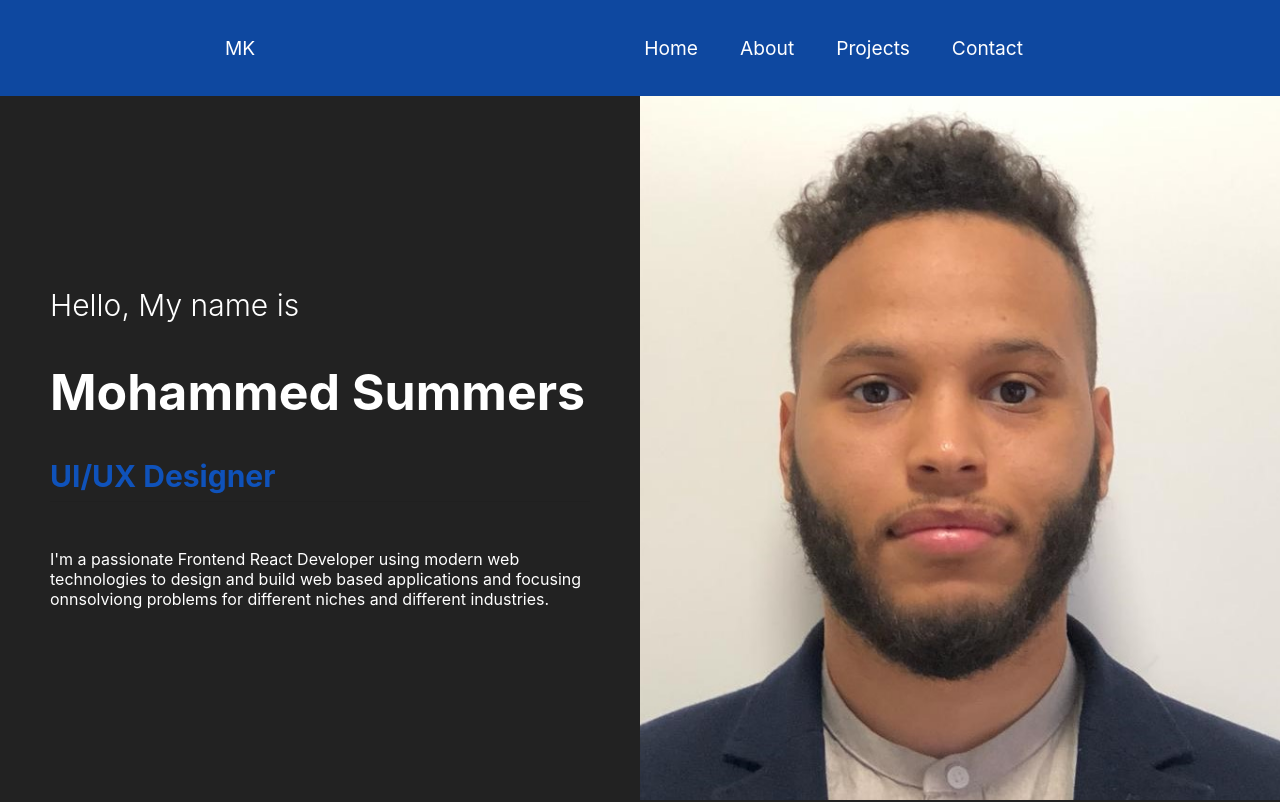
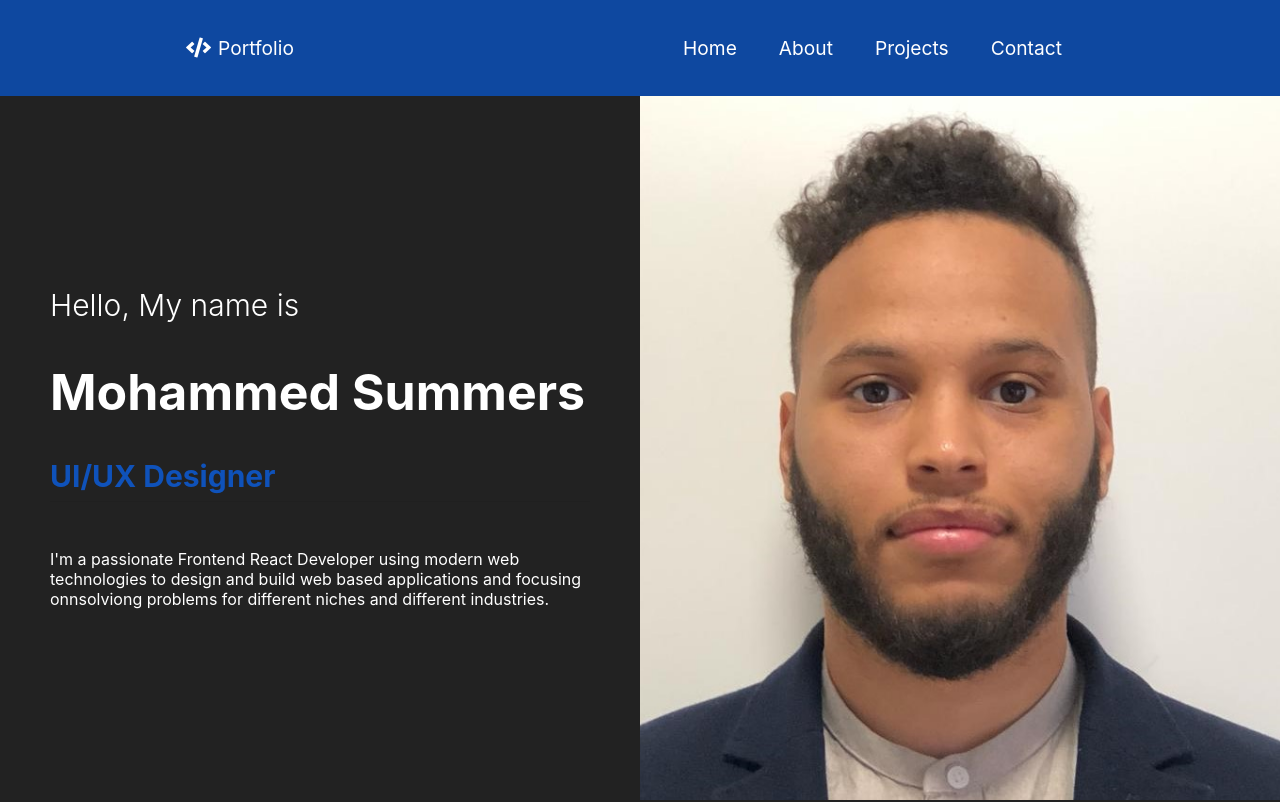
Before and after one commit to mohammed-summers/resume, a React (Create React App) app: page /contact in a window 1280 px wide. Shown: the top 802 px of the page. Built offline with nearby package versions, Linux system fonts and the light colour scheme.

Commit message:
clean up

```diff
--- a/src/components/About/about.css
+++ b/src/components/About/about.css
@@ -42,10 +42,6 @@
   justify-content: space-around;
 }
 
-/* i {
-  color: #0f52ba;
-} */
-/* ------------------------------ */
 .about-left {
   flex: 1;
   display: flex;
--- a/src/components/Contact/contact.css
+++ b/src/components/Contact/contact.css
@@ -36,34 +36,19 @@
 
 .contact-info-item,
 i {
-  /* background: pink; */
   margin: 18px 0;
   display: flex;
   align-items: center;
 }
 
 .contact-icon {
-  /* background: pink; */
   width: 70px;
-  /* height: 70px; */
+
   margin-right: 20px;
   font-size: 50px;
   color: #0f52ba;
   display: flex;
   justify-content: space-around;
-}
-
-.social {
-  width: 350px;
-  font-size: 40px;
-  display: flex;
-  /* background: pink; */
-  justify-content: space-around;
-}
-
-.social-icon {
-  /* color: black; */
-  color: #0f52ba;
 }
 
 .contact-desc {
@@ -75,7 +60,6 @@ form {
 }
 
 form p {
-  /* padding: 5px 0; */
   color: red;
 }
 
@@ -189,10 +173,6 @@ button {
   .contact-wrapper {
     height: 90%;
   }
-
-  /* input {
-    width: 45%;
-  } */
 }
 
 @media screen and (max-width: 350px) {
--- a/src/components/Navbar/Navbar.js
+++ b/src/components/Navbar/Navbar.js
@@ -1,8 +1,6 @@
 import React, { useState } from "react";
 
 import { Link } from "react-scroll";
-// import { HashLink as Link } from "react-router-hash-link";
-// import { Link } from "react-router-dom";
 
 import "./navbar.css";
 
@@ -22,13 +20,11 @@ const Navbar = () => {
             offset={-100}
             duration={500}
           >
-            MK
+            <i class="fas fa-code"></i> Portfolio
           </Link>
-
           <div className="menu-icon" onClick={clickHandler}>
             <i className={click ? "fas fa-times" : "fas fa-bars"} />
           </div>
-
           <ul className={click ? "nav-menu active" : "nav-menu"}>
             <li className="nav-item">
               <Link
--- a/src/components/Navbar/navbar.css
+++ b/src/components/Navbar/navbar.css
@@ -17,6 +17,12 @@
   align-items: center;
   height: 80px;
   max-width: 1500px;
+}
+
+.fa-code {
+  font-size: 20px;
+  padding-right: 7px;
+  background: #0e48a0;
 }
 
 ul {
```
Also changed, not shown: src/components/Contact/Contact.js (+0 -29 lines), src/components/ProjectItem/projectitem.css (+0 -15 lines), src/components/ProjectList/projectlist.css (+0 -7 lines), src/components/Toggle/Toggle.js (deleted), src/components/Toggle/toggle.css (deleted).
